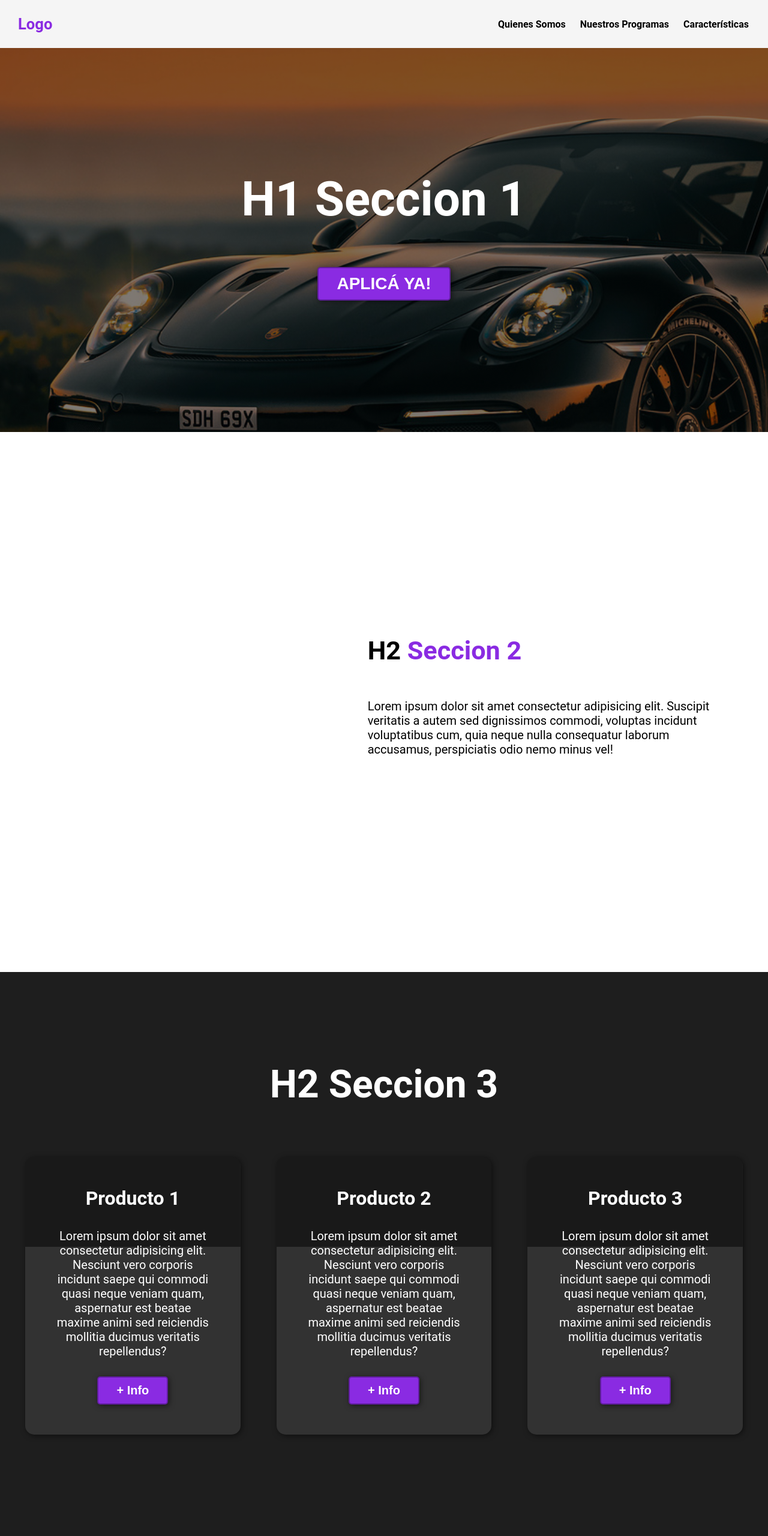
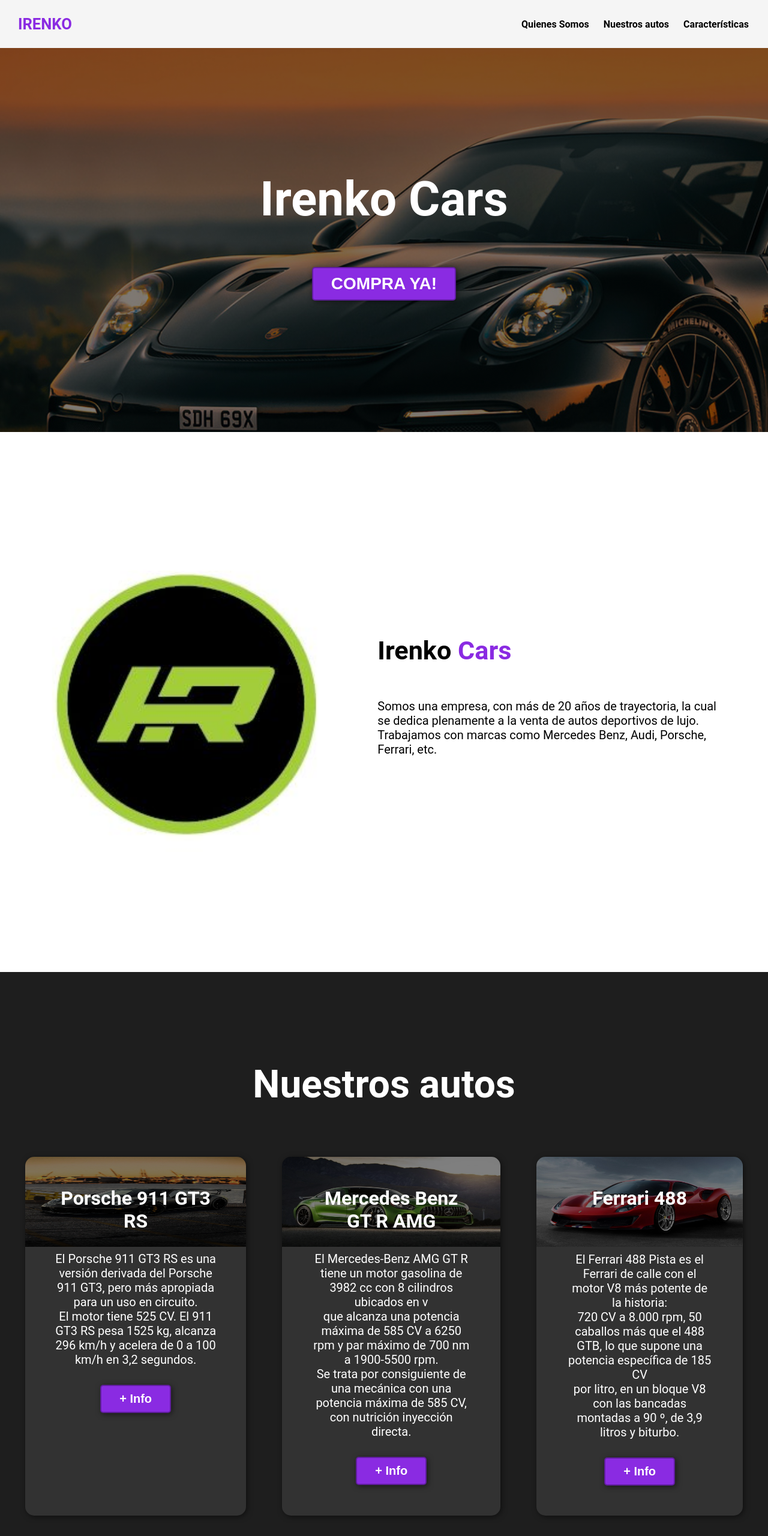
Before and after one commit to gvazqueznadal/q2pw2022, a plain HTML site: page index.html in a window 1280 px wide. Shown: the top 2560 px of the page at 60% size. Drawn offline with Linux system fonts and the light colour scheme.

Commit message:
ultimo cambio

```diff
--- a/index.css
+++ b/index.css
@@ -152,7 +152,7 @@ header a:hover{
         rgba(0,0,0,0.5),
         rgba(0,0,0,0.5)
     )
-    ,url("media/full-stack.jpg");
+    ,url("media/mercedesbenzgt.jpg");
 }
 
 .carta:nth-child(3){
@@ -161,7 +161,7 @@ header a:hover{
         rgba(0,0,0,0.5),
         rgba(0,0,0,0.5)
     )
-    ,url("media/python.jpg");
+    ,url("media/ferrari488.jpg");
 
 }
 
@@ -252,11 +252,11 @@ footer .container{
     }
 
     #somos-proya .img-container{
-        background-image: url("media/somos-proya.jpg");
+        background-image: url("media/cb51098501e0e89b33ee6a20e482d3f6.jpg");
         background-size: cover;
         background-position: center center;
         height: 500px;
-        width: 400px;
+        width: 450px;
     }
 
     #nuestros-programas .programas{
@@ -292,7 +292,7 @@ footer .container{
             rgba(0,0,0,0.5),
             rgba(0,0,0,0.5)
         )
-        ,url("media/front-end-cropped.jpg");
+        ,url("media/porsche1.jfif");
 
     }
 
@@ -302,7 +302,7 @@ footer .container{
             rgba(0,0,0,0.5),
             rgba(0,0,0,0.5)
         )
-        ,url("media/full-stack-cropped.jpg");
+        ,url("media/mercedesbenzgt.jpg");
     }
 
     .carta:nth-child(3){
@@ -311,15 +311,15 @@ footer .container{
             rgba(0,0,0,0.5),
             rgba(0,0,0,0.5)
         )
-        ,url("media/python-cropped.jpg");
+        ,url("media/ferrari488.jpg");
 
     }
 
     #caracteristicas{
-        background-image: url("media/background-2.jpeg");
+        background-image: url("media/maxresdefault.jpg");
         background-repeat: no-repeat;
-        background-size: 500px 400px;
-        background-position: calc(100vw - 500px) 120px;
+        background-size: 600px 400px;
+        background-position: calc(100vw - 450px) 120px;
     }
 
     #caracteristicas .container{
--- a/index.html
+++ b/index.html
@@ -1,16 +1,16 @@
 <!DOCTYPE html>
 <html lang="en">
 <head>
-    <title>Pagina Web</title>
+    <title>Irenko.com</title>
     <link rel="stylesheet" href="index.css">
 </head>
 <body>
     <header>
         <div class="container">
-            <p class="logo">Logo</p>
+            <p class="logo">IRENKO</p>
             <nav>
                 <a href="#somos-proya">Quienes Somos</a>
-                <a href="#nuestros-programas">Nuestros Programas</a>
+                <a href="#nuestros-programas">Nuestros autos</a>
                 <a href="#caracteristicas">Características</a>
             </nav>
         </div>
@@ -18,8 +18,8 @@
 
     <!-- Seccion 1 -->
     <section id="hero">
-        <h1>H1 Seccion 1</h1>
-        <button>APLICÁ YA!</button>
+        <h1>Irenko Cars</h1>
+        <button>COMPRA YA!</button>
     </section>
 
     <!-- Seccion 2 -->
@@ -28,8 +28,8 @@
             <div class="img-container"></div>
             <div class="texto">
 
-                <h2>H2  <span class="color-acento">Seccion 2</span></h2>
-                <p>Lorem ipsum dolor sit amet consectetur adipisicing elit. Suscipit veritatis a autem sed dignissimos commodi, voluptas incidunt voluptatibus cum, quia neque nulla consequatur laborum accusamus, perspiciatis odio nemo minus vel!</p>
+                <h2>Irenko <span class="color-acento">Cars</span></h2>
+                <p>Somos una empresa, con más de 20 años de trayectoria, la cual se dedica plenamente a la venta de autos deportivos de lujo. Trabajamos con marcas como Mercedes Benz, Audi, Porsche, Ferrari, etc.</p>
             </div>
         </div>
     </section>
@@ -37,21 +37,24 @@
     <!-- Seccion 3 -->
     <section id="nuestros-programas">
         <div class="container">
-            <h2>H2 Seccion 3</h2>
+            <h2>Nuestros autos</h2>
             <div class="programas">
                 <div class="carta">
-                    <h3>Producto 1</h3>
-                    <p>Lorem ipsum dolor sit amet consectetur adipisicing elit. Nesciunt vero corporis incidunt saepe qui commodi quasi neque veniam quam, aspernatur est beatae maxime animi sed reiciendis mollitia ducimus veritatis repellendus?</p>
+                    <h3>Porsche 911 GT3 RS</h3>
+                    <p>El Porsche 911 GT3 RS es una versión derivada del Porsche 911 GT3, pero más apropiada para un uso en circuito. <br> El motor tiene 525 CV. El 911 GT3 RS pesa 1525 kg, alcanza 296 km/h y acelera de 0 a 100 km/h en 3,2 segundos.
+                    </p>
                     <button>+ Info</button>
                 </div>
                 <div class="carta">
-                    <h3>Producto 2</h3>
-                    <p>Lorem ipsum dolor sit amet consectetur adipisicing elit. Nesciunt vero corporis incidunt saepe qui commodi quasi neque veniam quam, aspernatur est beatae maxime animi sed reiciendis mollitia ducimus veritatis repellendus?</p>
+                    <h3>Mercedes Benz GT R AMG</h3>
+                    <p>El Mercedes-Benz AMG GT R tiene un motor gasolina de 3982 cc con 8 cilindros ubicados en v <br> que alcanza una potencia máxima de 585 CV a 6250 rpm y par máximo de 700 nm a 1900-5500 rpm. <br> Se trata por consiguiente de una mecánica con una potencia máxima de 585 CV, con nutrición inyección directa.
+                    </p>
                     <button>+ Info</button>
                 </div>
                 <div class="carta">
-                    <h3>Producto 3</h3>
-                    <p>Lorem ipsum dolor sit amet consectetur adipisicing elit. Nesciunt vero corporis incidunt saepe qui commodi quasi neque veniam quam, aspernatur est beatae maxime animi sed reiciendis mollitia ducimus veritatis repellendus?</p>
+                    <h3>Ferrari 488</h3> <br>
+                    <p>El Ferrari 488 Pista es el Ferrari de calle con el motor V8 más potente de la historia: <br> 720 CV a 8.000 rpm, 50 caballos más que el 488 GTB, lo que supone una potencia específica de 185 CV <br> por litro, en un bloque V8 con las bancadas montadas a 90 º, de 3,9 litros y biturbo.
+                    </p>
                     <button>+ Info</button>
                 </div>
             </div>
@@ -62,23 +65,23 @@
     <section id="caracteristicas">
         <div class="container">
             <ul>
-                <li>✔️ Caracteristica 1</li>
-                <li>✔️ Caracteristica 2</li>
-                <li>✔️ Caracteristica 3</li>
-                <li>✔️ Caracteristica 4</li>
+                <li>✔️ Los mejores precios</li>
+                <li>✔️ Los mejores autos</li>
+                <li>✔️ Equipo super capacitado</li>
+                <li>✔️ Referencia de famosos</li>
             </ul>
         </div>
     </section>
 
     <!-- Seccion 5 -->
     <section id="final">
-        <h2>Pregunta final</h2>
-        <button>APLICÁ YA!</button>
+        <h2>¿Queres comprar un auto?</h2>
+        <button>Contactate</button>
     </section>
 
     <footer>
         <div class="container">
-            <p>&copy; Footer</p>
+            <p>&copy; IRENKO</p>
         </div>
     </footer>
 </body>
```
Also changed, not shown: media/airjordan1green.jfif (added), media/cb51098501e0e89b33ee6a20e482d3f6.jpg (added), media/ferrari488.jpg (added), media/maxresdefault.jpg (added), media/mercedesbenzgt.jpg (added).
